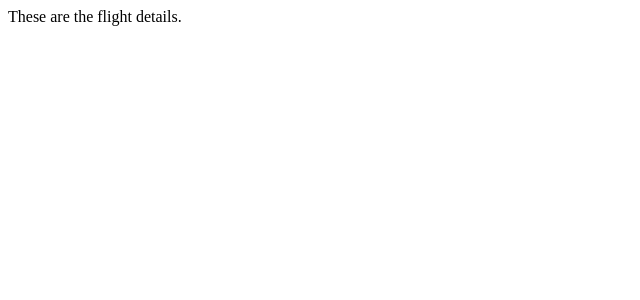
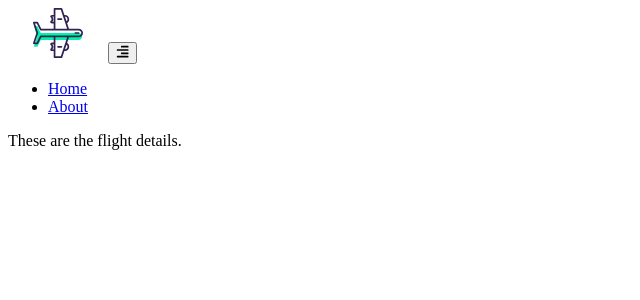
Before and after one commit to SJoshi7/Fly-High, a React (Create React App) app: page /flight-details in a window 1280 px wide. Shown: the top 300 px of the page, without its empty margins (0-640 px from the left). Built offline with nearby package versions, Linux system fonts and the light colour scheme.

Commit message:
added nav component

```diff
--- a/package.json
+++ b/package.json
@@ -5,6 +5,7 @@
   "dependencies": {
     "react": "^16.12.0",
     "react-dom": "^16.12.0",
+    "react-icons": "^3.8.0",
     "react-router-dom": "^5.1.2",
     "react-scripts": "3.2.0"
   },
--- a/src/App.js
+++ b/src/App.js
@@ -2,11 +2,13 @@
 import Home from './pages/Home';
 import FlightDetails from './pages/FlightDetails';
 import Error from './pages/Error';
+import Navbar from './components/Navbar';
 import {Route,Switch} from 'react-router-dom';
 
 function App() {
   return (
     <>
+      <Navbar/>
       <Switch>
         <Route exact path="/" component={Home}/>
         <Route exact path="/flight-details/" component={FlightDetails}/>
--- /dev/null
+++ b/src/components/Navbar.js
@@ -0,0 +1,39 @@
+import React, {Component} from 'react';
+import {Link} from 'react-router-dom';
+import {FaAlignRight} from 'react-icons/fa';
+import logo from '../images/logo.svg';
+
+class Navbar extends Component {
+  state = {
+    isOpen:false
+  };
+  handleToggle = () =>{
+    this.setState({isOpen:!this.state.isOpen})
+  };
+  render(){
+    return(
+      <nav className="navbar">
+        <div className="nav-center">
+          <div className="nav-header">
+            <Link>
+              <img src={logo} alt="Flight Logo" width="100px" height="50px"/>
+            </Link>
+            <button type="button" className="nav-btn" onClick={this.handleToggle}>
+              <FaAlignRight className="nav-icon"/>
+            </button>
+          </div>
+          <ul className={this.state.isOpen?"nav-links show-nav":"nav-links"}>
+            <li>
+              <Link to="/">Home</Link>
+            </li>
+            <li>
+              <Link to="/About">About</Link>
+            </li>
+          </ul>
+        </div>
+      </nav>
+    );
+  }
+}
+
+export default Navbar;
```
Also changed, not shown: src/images/logo.svg (added), 1 other file (tests, documents, lock files or other folders).
